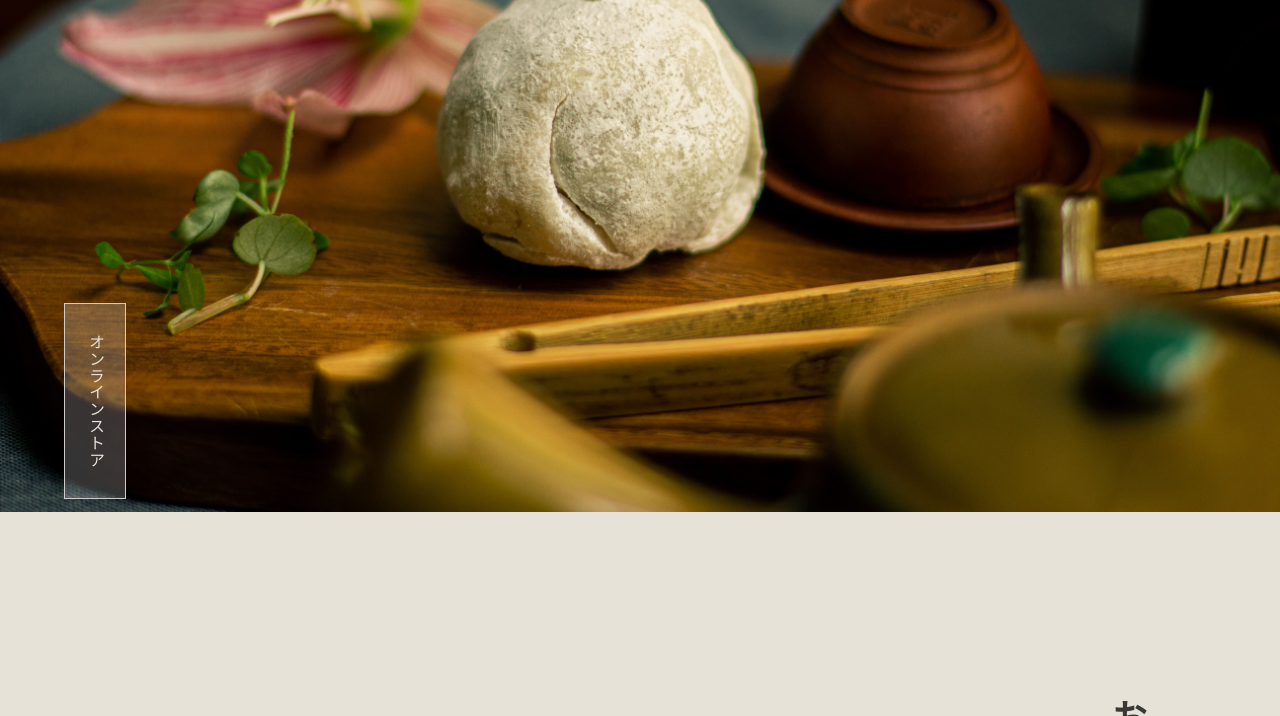
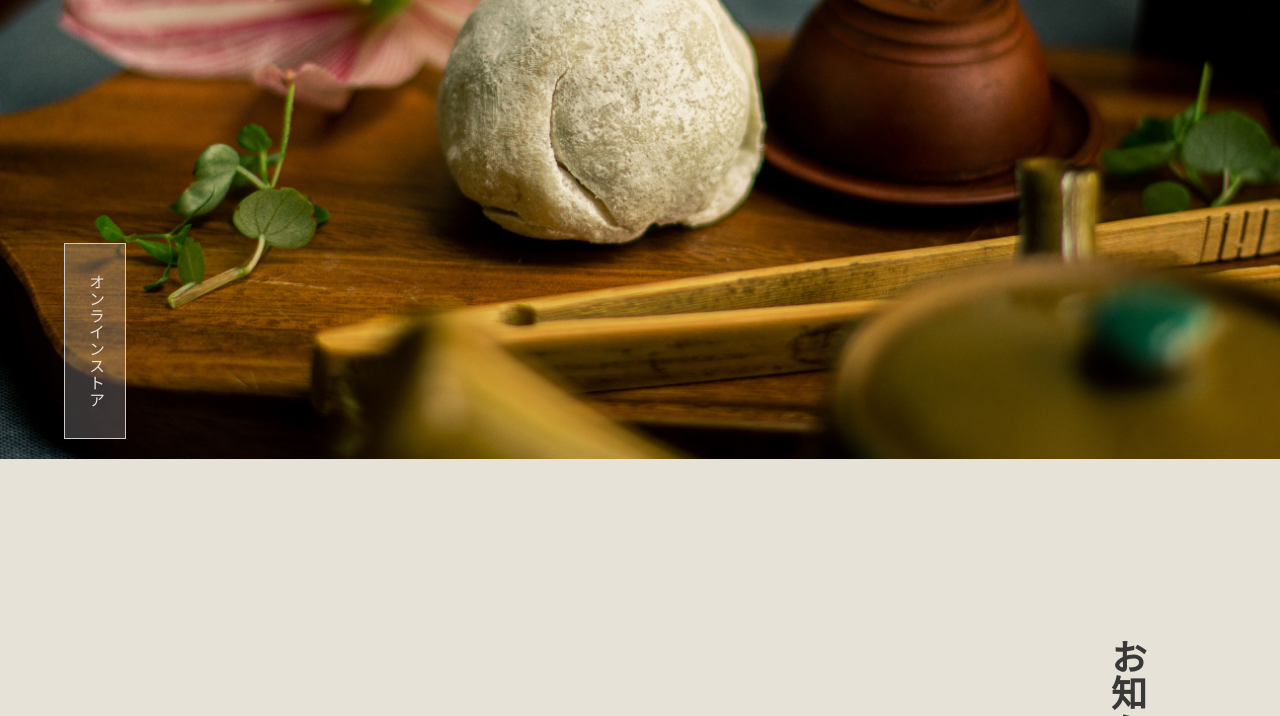
Before and after one commit to kana-takahashiii/wagashi-store, a website: page src/pug/index.pug in a window 1280 px wide. Shown: the part 341-1057 px from the top of the page. Drawn offline with nearby package versions, Linux system fonts and the light colour scheme; files that its build step writes are made by us from their sources; files whose address does not match are found by name.

Commit message:
kv>img微調整

```diff
--- a/src/scss/_header.scss
+++ b/src/scss/_header.scss
@@ -163,13 +163,8 @@
 // header
 // ----------
 #header {
-    // background-image: url(../img/kv.jpg);
     z-index: 0;
     position: relative;
-    // height: 100vh;
-    // background-repeat: no-repeat;
-    // background-size: contain;
-    // background-position: top;
     .nav {
         ul {
             z-index: 1;
@@ -185,9 +180,18 @@
 
     .kv {
         position: relative;
-        // &__img {
-        //     // z-index: 0;
-        // }
+        // height: 100vh;
+        // overflow: hidden;
+        &__img {
+            // height: 100%;
+            // object-fit: cover;
+            height: 100vh;;
+            width: 100%;
+            img {
+                height: 100%;
+                object-fit: cover;
+            }
+        }
         &__title {
             display: flex;
             justify-content: flex-end;
```
Also changed, not shown: dist/css/style.css, dist/img/kv-img.jpg (added).
